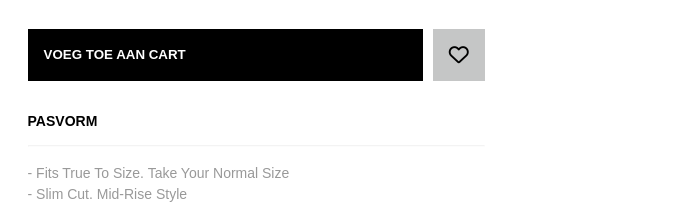
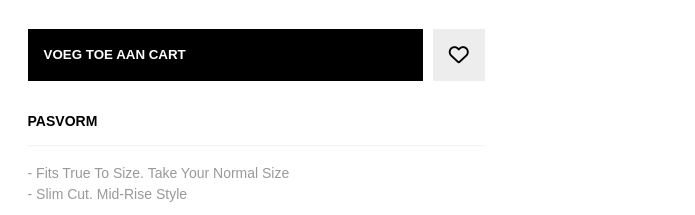
Before and after one commit to EyobDejene/freshcotton, a plain HTML site: page index.html in a window 1280 px wide. In both pictures the pointer is over the element 1043 px from the left and 624 px from the top of the page. Shown: the part 570-785 px from the top of the page, 585-1280 px from the left. Drawn offline with nearby package versions, Linux system fonts and the light colour scheme.

Commit message:
changed favorite color

```diff
--- a/assets/css/style.css
+++ b/assets/css/style.css
@@ -475,7 +475,7 @@ thumbnails
     display: flex;
     justify-content: flex-end;
     padding: 1rem;
-    background-color: #edeeee;
+    background-color: rgba(229, 229, 229, 0.3);
     -webkit-transition: all .2s ease-in-out;
     -moz-transition: all .2s ease-in-out;
     -o-transition: all .2s ease-in-out;
@@ -484,7 +484,7 @@ thumbnails
 }
 
 .favorite:hover{
-    background-color: #c5c6c6;
+    background-color: rgba(229, 229, 229, 0.7);
 }
 
 .favorite img{
```
